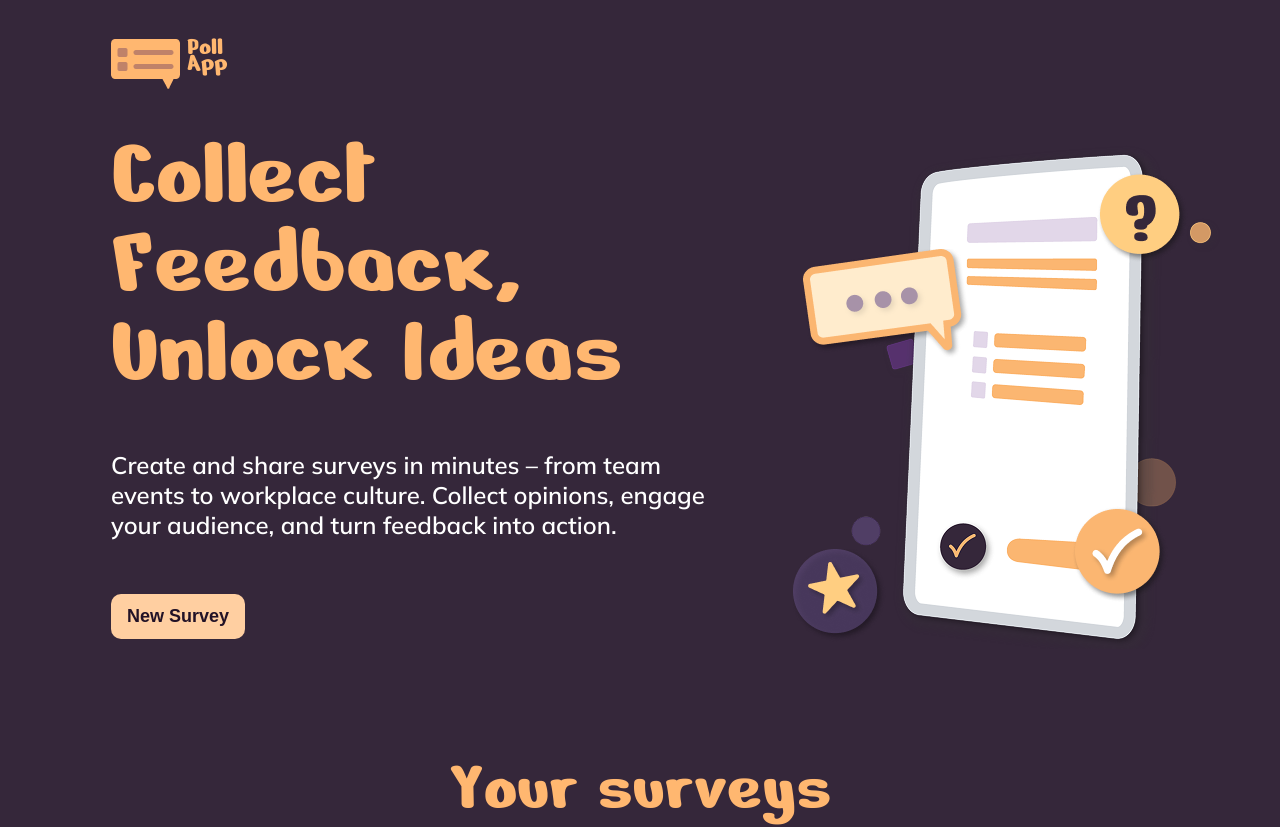
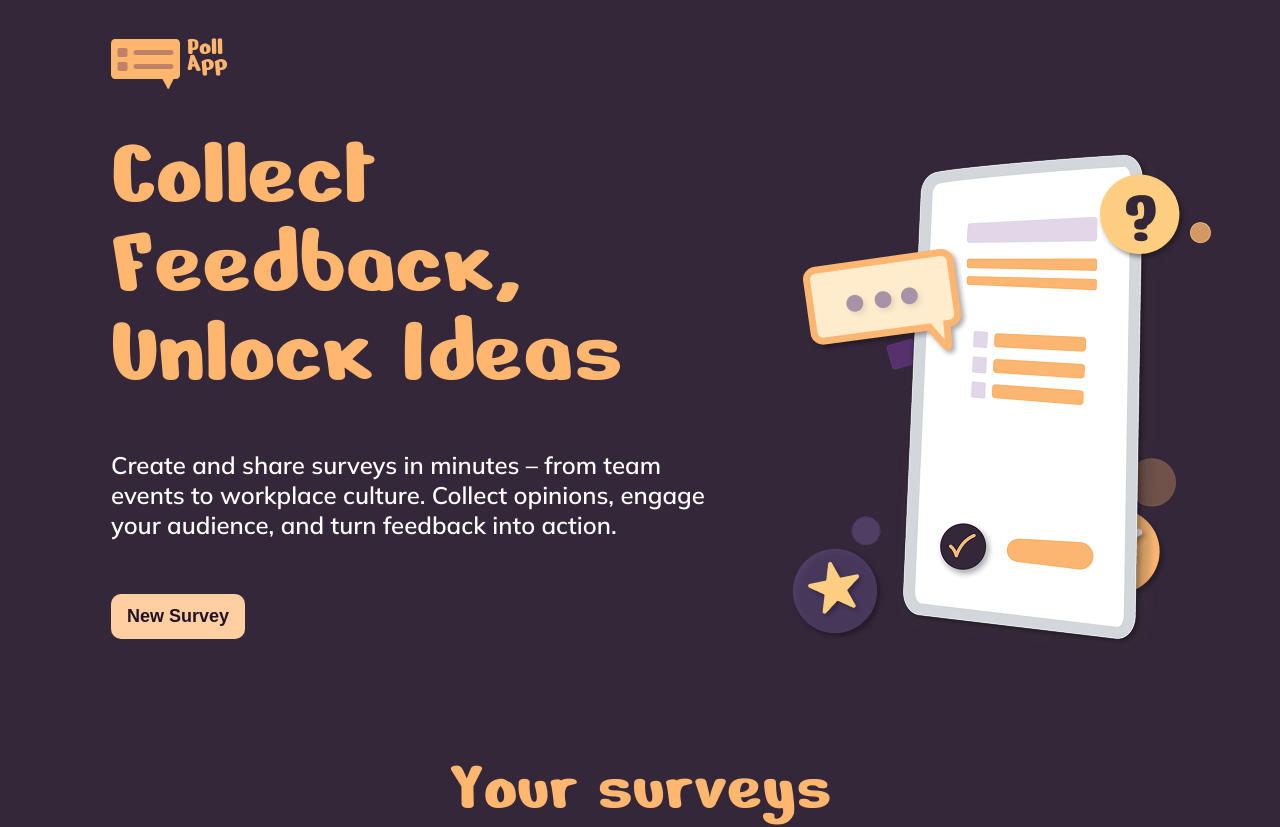
Before and after one commit to guhe78/poll_app, an Angular app: page / in a window 1280 px wide. Shown: the top 827 px of the page. Built offline with nearby package versions, Linux system fonts and the light colour scheme; no server answers; the database is empty; a web font is replaced by a local one.

Commit message:
refactor: bug fixes

```diff
--- a/src/app/shared/components/main-page/main-page.scss
+++ b/src/app/shared/components/main-page/main-page.scss
@@ -66,13 +66,13 @@
       &:hover {
         .main-page__aot--image-main {
           transform: scale(0.8);
-          transition: transform 1s ease-out;
+          transition: transform 1s linear;
         }
 
         .main-page__aot--image-check {
           transform: scale(1.2);
           right: -60px;
-          transition: right 1.1s ease-out;
+          transition: right 1.1s ease-in;
         }
 
         .main-page__aot--image-question {
@@ -82,49 +82,57 @@
 
         .main-page__aot--image-star {
           transform: scale(1.6);
-          transition: transform 1.6s ease-out;
+          transition: transform 1.6s ease;
         }
 
         .main-page__aot--image-speech-bubble {
           transform: scale(1.1);
           top: 100px;
-          transition: top 1.7s ease-out;
+          transition: top 1.7s ease-in-out;
         }
       }
     }
 
     &--image-main {
-      z-index: 0;
-      transition: transform 1s ease-out;
+      position: relative;
+      transition: transform 1s ease;
+      z-index: 1;
     }
+
     &--image-check {
       bottom: 50px;
       right: 0px;
       position: absolute;
-      z-index: 1;
+      z-index: 0;
 
-      transition: right 1s ease;
+      transition: right 1.2s ease-out;
     }
+
     &--image-question {
       top: 40px;
       right: -20px;
       position: absolute;
+      z-index: 2;
 
-      transition: right 1s ease-out;
+      transition: right 0.8s ease-in;
     }
+
     &--image-star {
       bottom: 10px;
       left: 50px;
       position: absolute;
+      z-index: 2;
 
-      transition: transform 1.3s ease-out;
+      transition: transform 1.3s ease-in-out;
     }
+
     &--image-speech-bubble {
       top: 120px;
       left: 60px;
       position: absolute;
+      z-index: 2;
 
-      transition: top 1.7s ease-out;
+      transition: top 1.7s linear;
     }
 
     & app-main-button {
```
